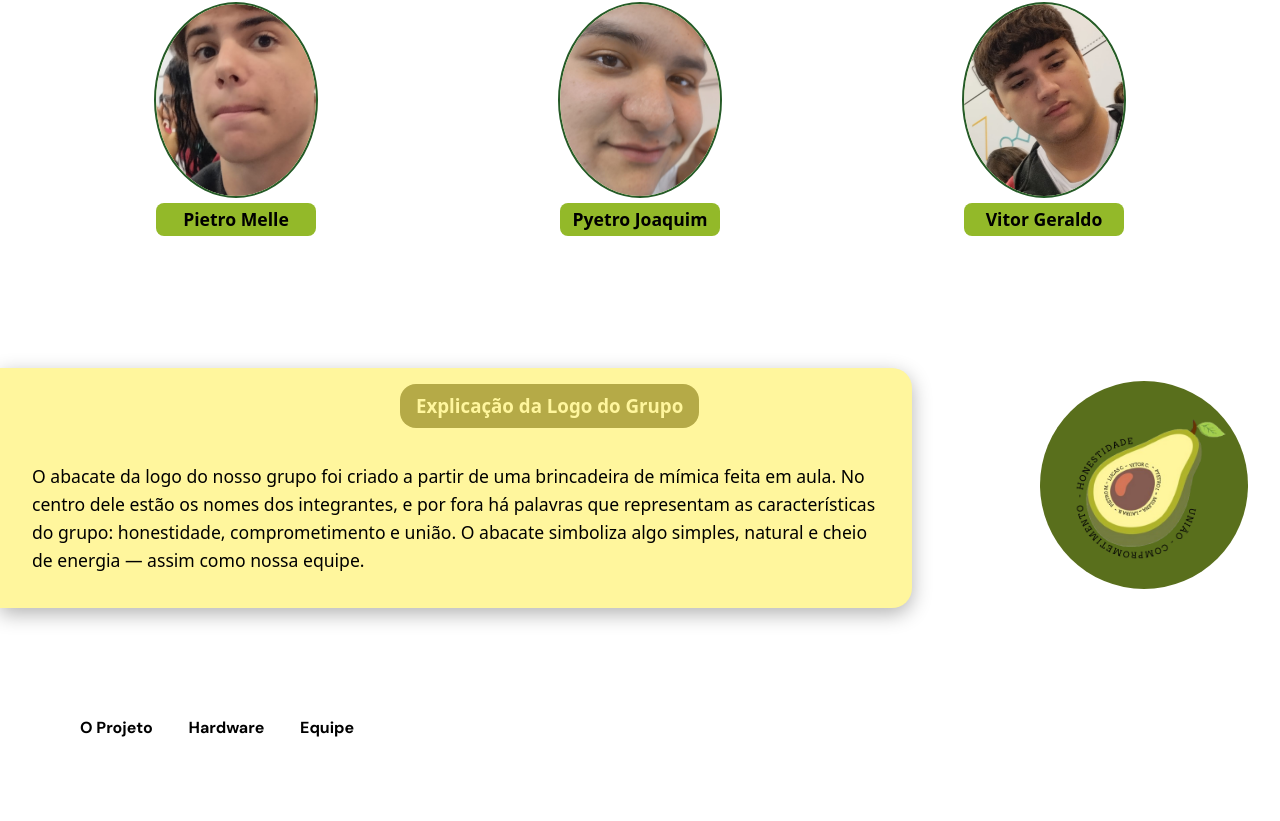
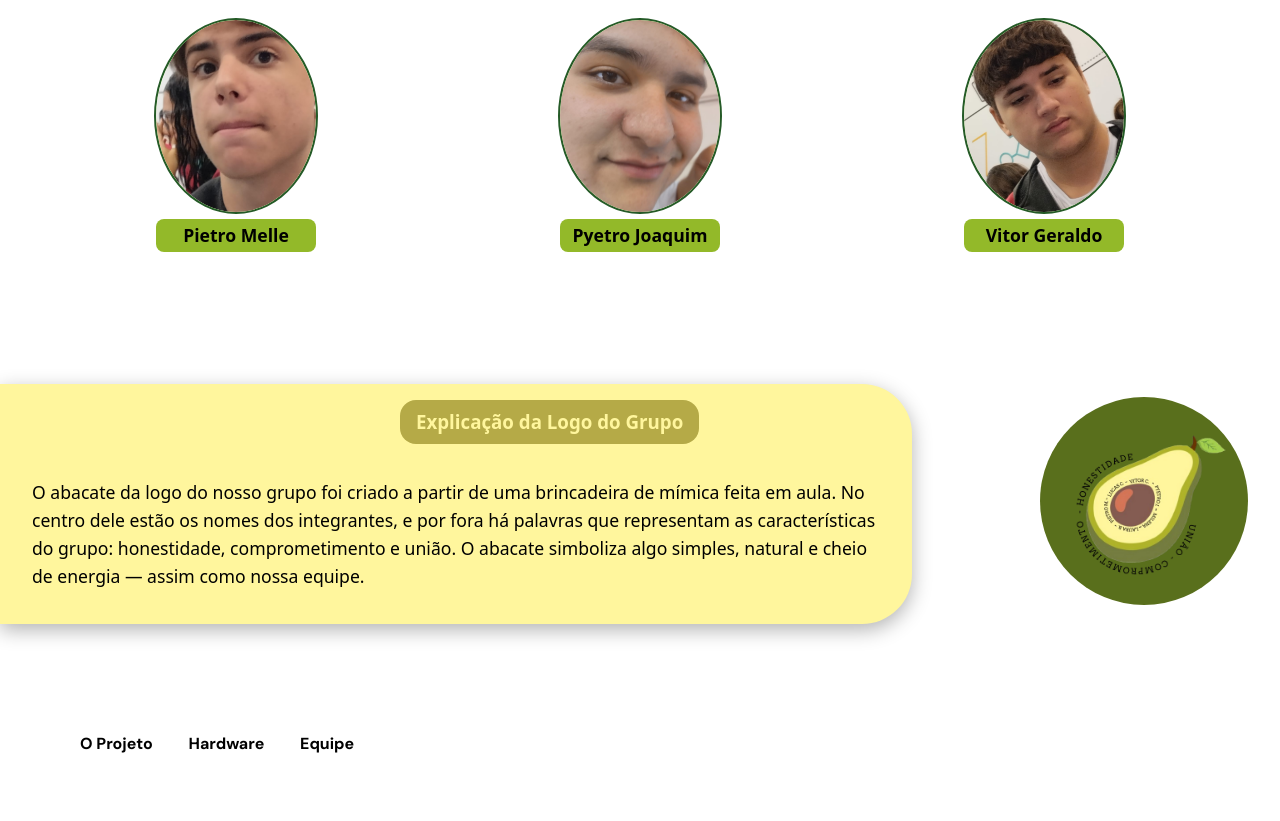
Before and after one commit to vitorcecato-sesi/estacao-meteorologica, a React (Vite) app in the folder Frontend/: page /Equipe in a window 1280 px wide. Shown: the part 1291-2112 px from the top of the page. Built offline with nearby package versions, Linux system fonts and the light colour scheme.

Commit message:
arrumações

```diff
--- a/Frontend/src/pages/Equipe.css
+++ b/Frontend/src/pages/Equipe.css
@@ -85,6 +85,7 @@
 
 .Titulo-In {
   margin-left: 5rem;
+  margin-top: 3rem;
   margin-bottom: 5.5rem;
   font-family: "DM Sans", sans-serif;
   font-size: 20px;
@@ -209,7 +210,7 @@
   align-items: flex-start;
   background-color: #fff69d;
   padding: 1rem 2rem;
-  border-radius: 0 20px 20px 0;
+  border-radius: 0 50px 50px 0;
   width: 75rem;
   margin-right: 6rem;
   box-shadow: 0 6px 20px rgba(0, 0, 0, 0.3);
```
